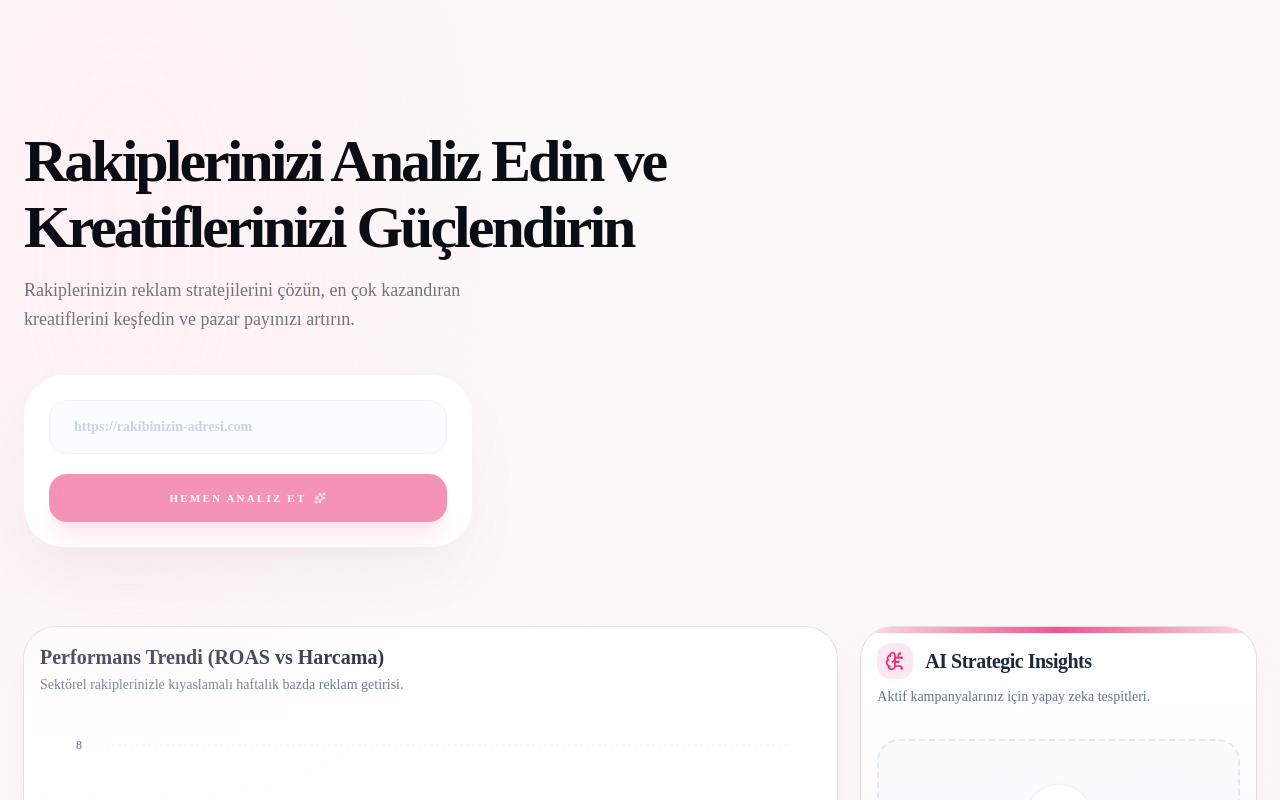
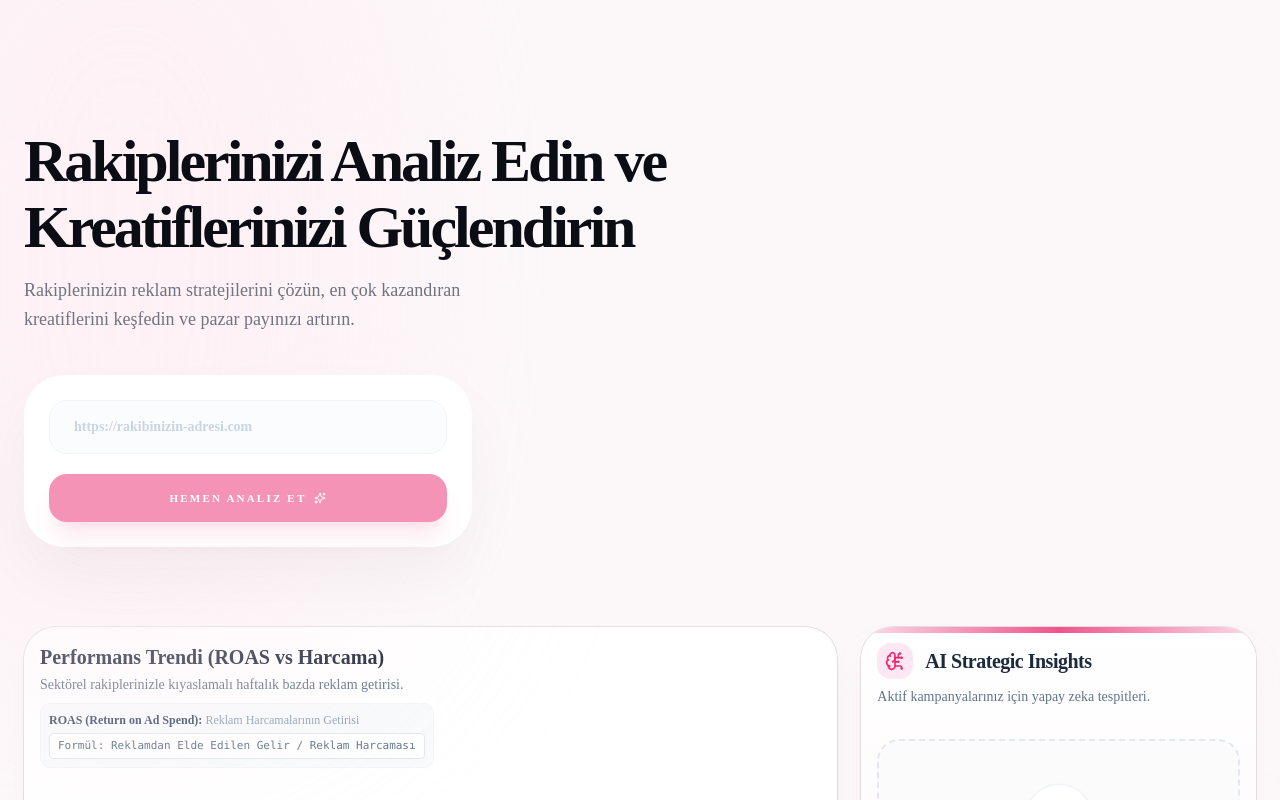
Before and after one commit to muhametsmsek/TAMOC, a Next.js app in the folder frontend/: page /dashboard/competitor-insights in a window 1280 px wide. Shown: the top 800 px of the page. Built offline with nearby package versions, Linux system fonts and the light colour scheme.

Commit message:
update Rakip anewlizi

```diff
--- a/frontend/src/app/dashboard/competitor-insights/page.tsx
+++ b/frontend/src/app/dashboard/competitor-insights/page.tsx
@@ -114,7 +114,15 @@ export default function CompetitorInsightsPage() {
           <Card className="col-span-2 bg-white shadow-xl shadow-slate-200/40 border-slate-100/60 rounded-[2rem] overflow-hidden">
             <CardHeader className="pb-2">
               <CardTitle className="text-slate-800 font-bold text-xl">Performans Trendi (ROAS vs Harcama)</CardTitle>
-              <CardDescription className="text-slate-500 font-medium">Sektörel rakiplerinizle kıyaslamalı haftalık bazda reklam getirisi.</CardDescription>
+              <CardDescription className="text-slate-500 font-medium flex flex-col gap-2">
+                <span>Sektörel rakiplerinizle kıyaslamalı haftalık bazda reklam getirisi.</span>
+                <span className="text-[12px] text-slate-400 font-medium bg-slate-50 border border-slate-100 p-2 rounded-lg inline-block w-fit">
+                  <strong className="text-slate-600">ROAS (Return on Ad Spend):</strong> Reklam Harcamalarının Getirisi
+                  <span className="block mt-1 font-mono text-slate-500 text-[11px] bg-white px-2 py-1 rounded border border-slate-200">
+                    Formül: Reklamdan Elde Edilen Gelir / Reklam Harcaması
+                  </span>
+                </span>
+              </CardDescription>
             </CardHeader>
             <CardContent>
               <div className="h-[300px] w-full mt-4">
```
